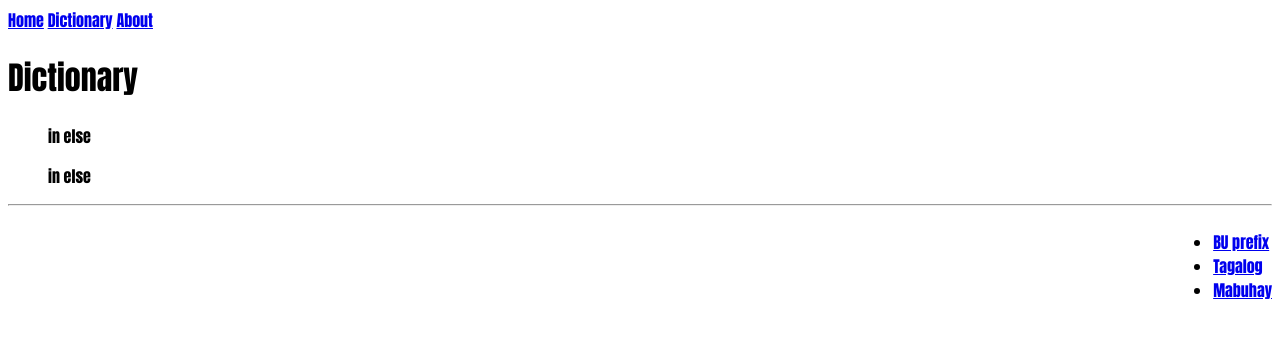
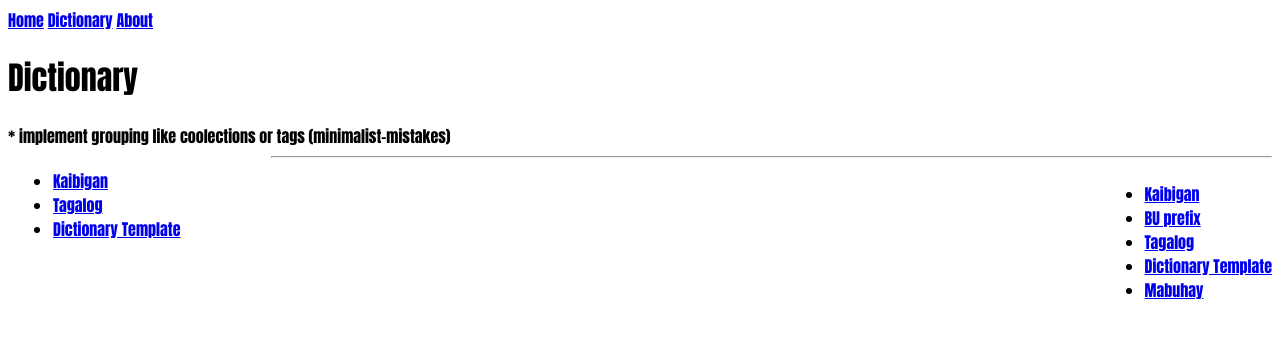
Before and after one commit to PapaJedder/letsfilipino, a Jekyll site: the page built from dictionary.html, in a window 1280 px wide. Shown: the top 338 px of the page. Built offline with Jekyll 4.4.1, drawn with Linux system fonts in a browser that asks for light colours.

Commit message:
Fixed dictionary display

```diff
--- /dev/null
+++ b/_posts/2019-02-10-kaibigan.md
@@ -0,0 +1,9 @@
+---
+layout: post
+title: Kaibigan
+categories: Dictionary
+---
+
+Kaibigan
+* Pangngalan
+* Friend
--- a/dictionary.html
+++ b/dictionary.html
@@ -3,22 +3,16 @@ layout: page
 title: Dictionary
 ---
 
+* implement grouping like coolections or tags (minimalist-mistakes)
+
 <section>
+    <div class='alpha-list'>
     <ul>
-        {% for cat in site.categories %}
-            {% if cat.name == 'Dictionary' %}
-
-                {% for post in cat %}
+        {% for post in site.categories.Dictionary %}
+            <li>
                 <a href="{{ post.url | prepend:site.baseurl }}">{{ post.title }}</a>
-                {% endfor %}
-            {% else %}
-                <p>in else</p>
-                <p>{{ cat.name }}</p>
-                {% for post in cat %}
-                <a href="{{ post.url | prepend:site.baseurl }}">{{ post.title }}</a>
-                {% endfor %}
-            {% endif %}
+            </li>
         {% endfor %}
     </ul>
-
+    </div>
 </section>
```
Also changed, not shown: _posts/2000-01-01-dictionary-template.md (added, +11 -0 lines).
